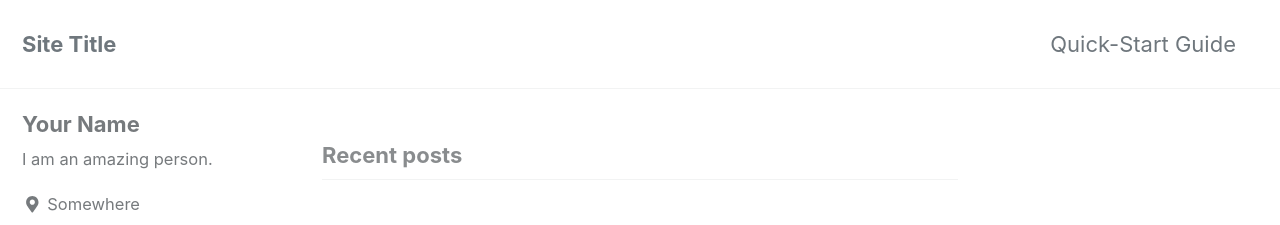
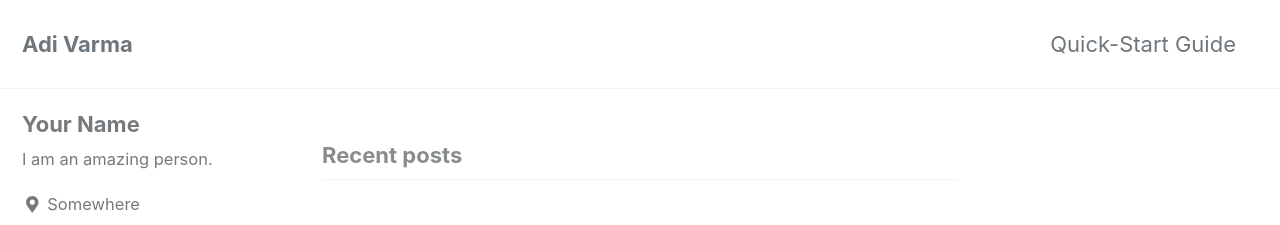
Before and after one commit to AdiVarma27/AdiVarma27.github.io, a Jekyll site: the page built from index.html, in a window 1280 px wide and 900 px high. Shown: the top 225 px of the window. Built offline with Jekyll 4.4.1, drawn with Linux system fonts in a browser that asks for light colours; cached includes are drawn as plain includes; the list of posts is cut into pages by our own code.

Commit message:
Update config

```diff
--- a/_config.yml
+++ b/_config.yml
@@ -16,7 +16,7 @@ minimal_mistakes_skin    : "default" # "air", "aqua", "contrast", "dark", "dirt"
 
 # Site Settings
 locale                   : "en-US"
-title                    : "Site Title"
+title                    : "Adi Varma"
 title_separator          : "-"
 name                     : "Your Name"
 description              : "An amazing website."
```
